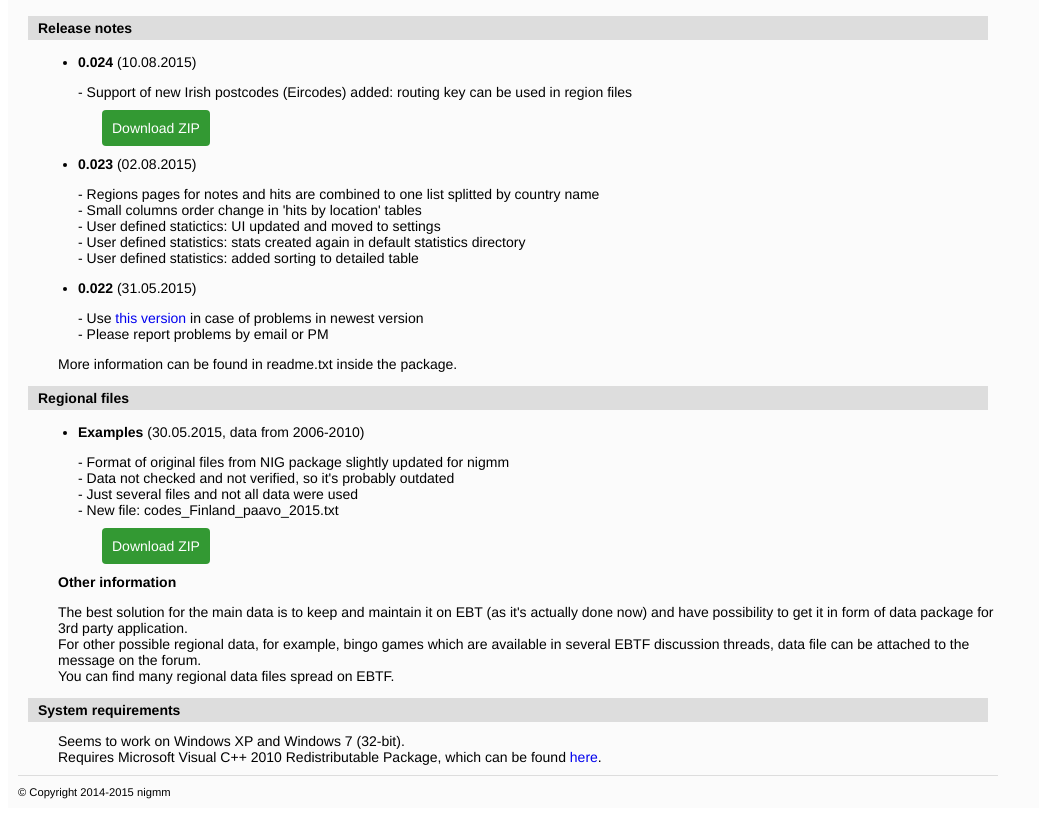
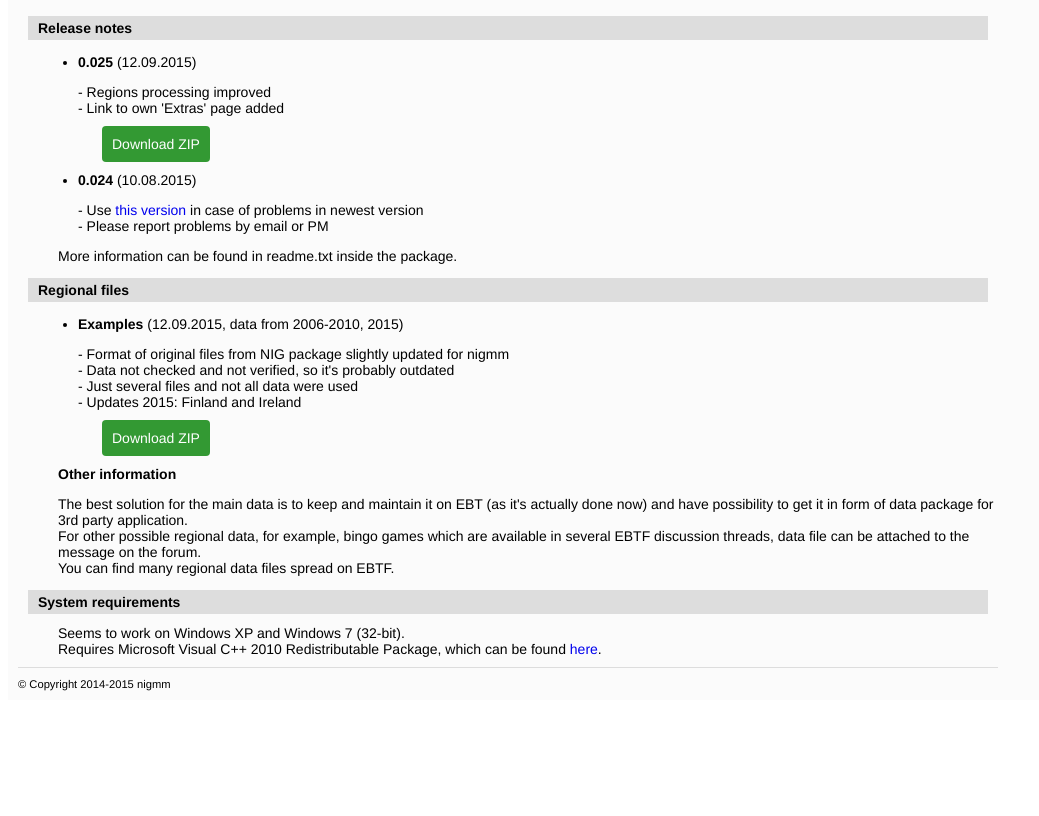
Before and after one commit to nigmm/nigmm, a plain HTML site: page index.html in a window 1280 px wide. Shown: the part 66-882 px from the top of the page, without its empty margins (0-1039 px from the left). After the commit the page ends 800 px from the top, so only its background shows below. Drawn offline with Linux system fonts and the light colour scheme.

Commit message:
Version 0.025

```diff
--- a/index.html
+++ b/index.html
@@ -45,28 +45,19 @@
 <div class="indent">
   <ul>
     <li>
-      <b> 0.024 </b> (10.08.2015)
+      <b> 0.025 </b> (12.09.2015)
       <p>
-    - Support of new Irish postcodes (Eircodes) added: routing key can be used in region files<br>
+    - Regions processing improved<br>
+    - Link to own 'Extras' page added<br>
       </p>
 	  <div id="block_download">
-        <a class="downloadbutton" href="https://github.com/nigmm/nigmm/raw/releases/nigmm-0.024.zip">Download ZIP</a>
+        <a class="downloadbutton" href="https://github.com/nigmm/nigmm/raw/releases/nigmm-0.025.zip">Download ZIP</a>
 	  </div>
     </li>
     <li>
-      <b> 0.023 </b> (02.08.2015)
+      <b> 0.024 </b> (10.08.2015)
       <p>
-    - Regions pages for notes and hits are combined to one list splitted by country name<br>
-    - Small columns order change in 'hits by location' tables<br>
-    - User defined statictics: UI updated and moved to settings<br>
-    - User defined statistics: stats created again in default statistics directory<br>
-    - User defined statistics: added sorting to detailed table<br>
-      </p>
-    </li>
-    <li>
-      <b> 0.022 </b> (31.05.2015)
-      <p>
-    - Use <a href="https://github.com/nigmm/nigmm/raw/releases/nigmm-0.022.zip">this version</a>
+    - Use <a href="https://github.com/nigmm/nigmm/raw/releases/nigmm-0.024.zip">this version</a>
       in case of problems in newest version<br>
     - Please report problems by email or PM<br>
       </p>
@@ -81,12 +72,12 @@
 <div class="indent">
   <ul>
     <li>
-      <b> Examples </b> (30.05.2015, data from 2006-2010)
+      <b> Examples </b> (12.09.2015, data from 2006-2010, 2015)
       <p>
     - Format of original files from NIG package slightly updated for nigmm<br>
     - Data not checked and not verified, so it's probably outdated<br>
     - Just several files and not all data were used<br>
-    - New file: codes_Finland_paavo_2015.txt
+    - Updates 2015: Finland and Ireland
       </p>
 	  <div id="block_download">
         <a class="downloadbutton" href="https://github.com/nigmm/nigmm/raw/releases/nigmm-regions.zip">Download ZIP</a>
```
